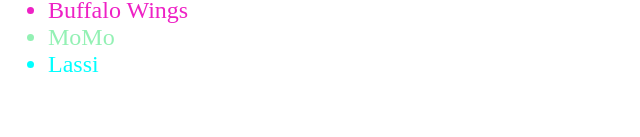
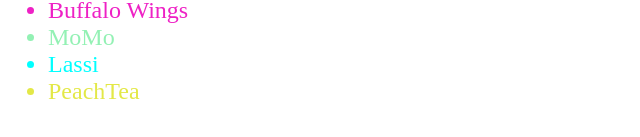
Before and after one commit to aayushmak/WLiT_git_workshop, a plain HTML site: page index.html in a window 1280 px wide. Shown: the part 149-286 px from the top of the page, without its empty margins (0-640 px from the left). Drawn offline with Linux system fonts and the light colour scheme.

Commit message:
add new food

```diff
--- a/index.html
+++ b/index.html
@@ -10,6 +10,7 @@
             <li style="color: rgb(238, 33, 197); font-size: 24px;">Buffalo Wings</li>
             <li style="color: rgb(147, 241, 180); font-size: 24px;">MoMo</li>
             <li style="color: aqua; font-size: 24px;">Lassi</li>
+            <li style="color: rgb(227, 232, 71); font-size: 24px;">PeachTea</li>
         </ul>
     </body>
 </html>
```
